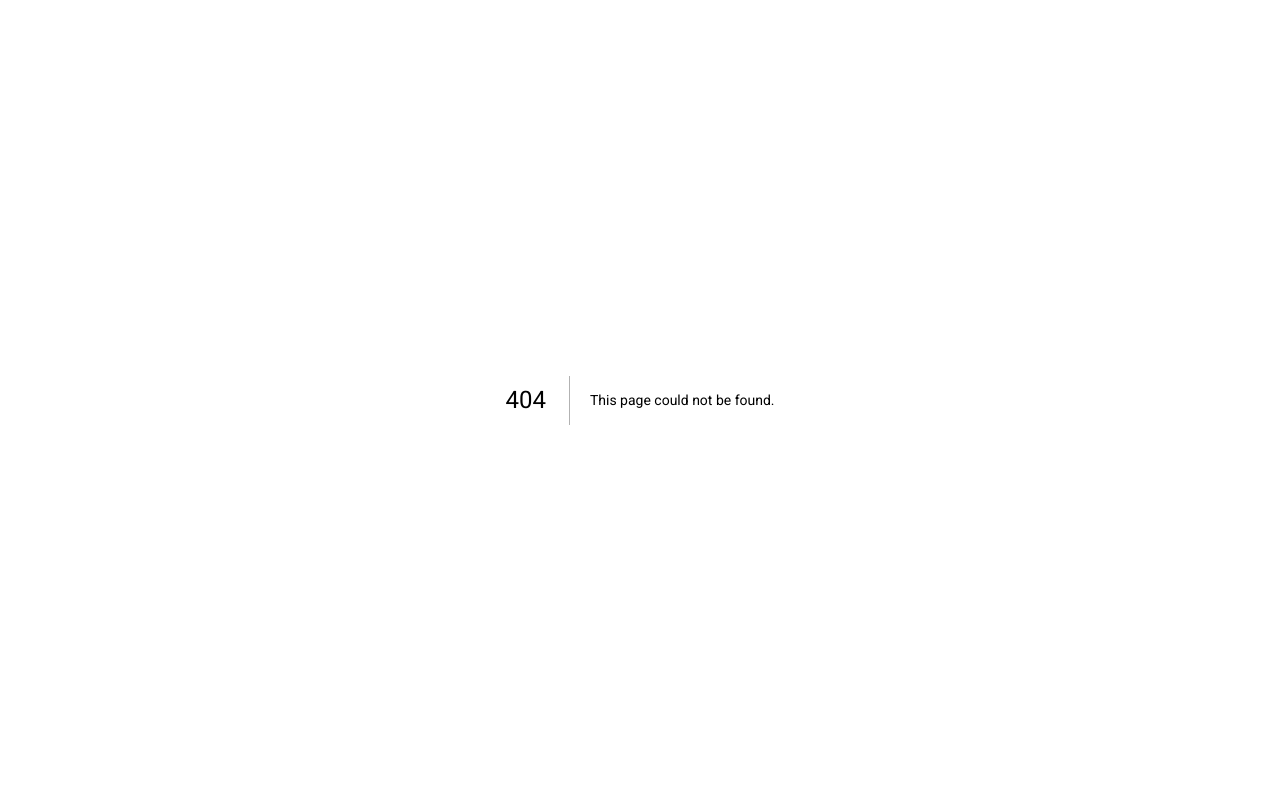
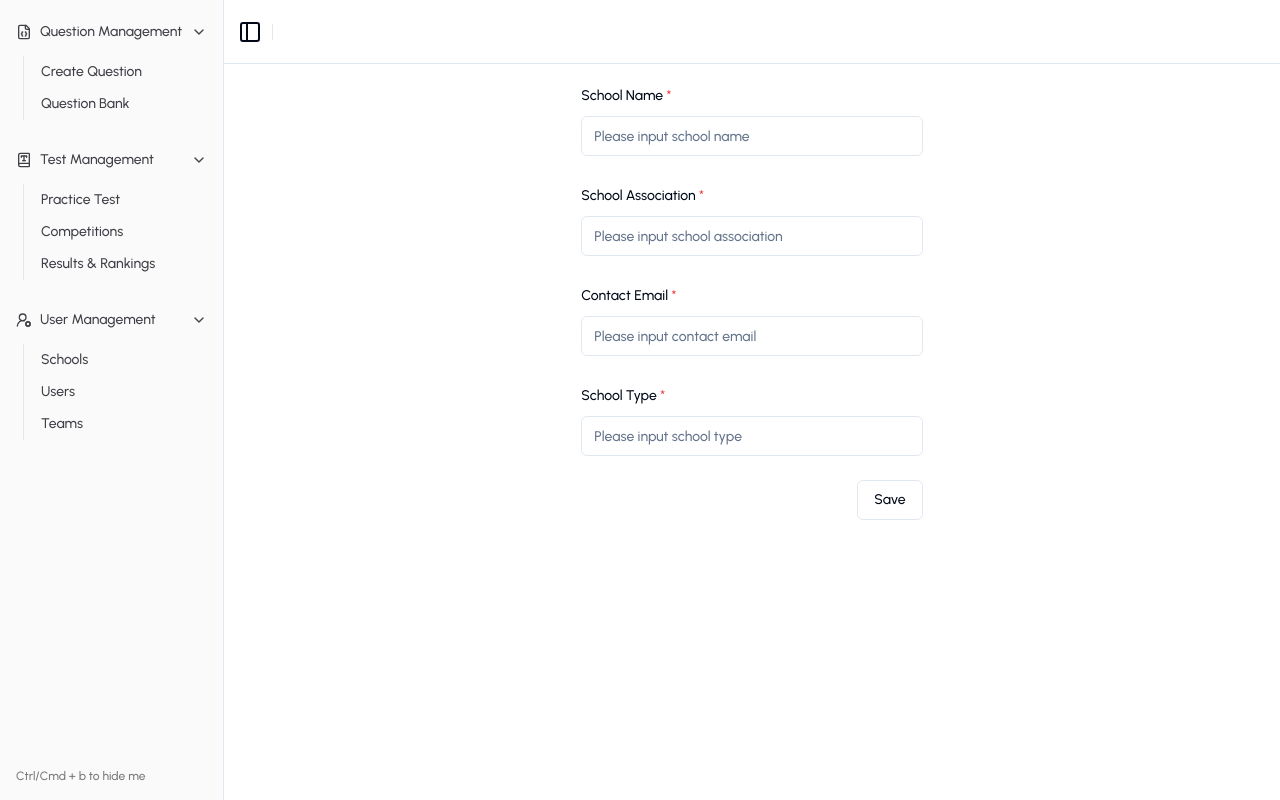
Before and after one commit to codersforcauses/wajo, a Next.js app in the folder client/: page /user/school in a window 1280 px wide. Before the commit this address had no page. Built offline with nearby package versions, Linux system fonts and the light colour scheme.

Commit message:
add school edit

```diff
--- /dev/null
+++ b/client/src/pages/user/school.tsx
@@ -0,0 +1,150 @@
+import { zodResolver } from "@hookform/resolvers/zod";
+import React, { useEffect, useState } from "react";
+import { useForm } from "react-hook-form";
+import { z } from "zod";
+
+import SidebarLayout from "@/components/sidebar-layout";
+import { Button } from "@/components/ui/button";
+import {
+  Form,
+  FormControl,
+  FormDescription,
+  FormField,
+  FormItem,
+  FormLabel,
+  FormMessage,
+} from "@/components/ui/form";
+import { Input } from "@/components/ui/input";
+import {
+  Select,
+  SelectContent,
+  SelectItem,
+  SelectTrigger,
+  SelectValue,
+} from "@/components/ui/select";
+import { Textarea } from "@/components/ui/textarea";
+import { useFetchData } from "@/hooks/use-fetch-data";
+
+// Define the Zod schema for validation
+const formSchema = z.object({
+  schoolName: z.string().min(1, "School Name is required"),
+  schoolAssociation: z.string().min(1, "School Association is required"),
+  contactEmail: z.string().email("Invalid email address"),
+  schoolType: z.string().min(1, "School type is required"),
+});
+
+type FormValues = z.infer<typeof formSchema>;
+
+const Index = () => {
+  const form = useForm<FormValues>({
+    resolver: zodResolver(formSchema), // Integrate zod validation
+    defaultValues: {
+      schoolName: "",
+      schoolAssociation: "",
+      contactEmail: "",
+      schoolType: "",
+    },
+  });
+
+  const onSubmit = (data: FormValues) => {
+    // Handle form submission
+    // submit data to the server
+    //[TODO]: Implement form submission logic
+
+    console.log("Form Data:", data);
+    alert(JSON.stringify(data, null, 2));
+  };
+  return (
+    <div className="m-4 space-y-4">
+      <div className="flex justify-center">
+        <Form {...form}>
+          <form
+            onSubmit={form.handleSubmit(onSubmit)}
+            className="w-1/3 space-y-6"
+          >
+            {/* Question Name */}
+            <FormField
+              name="schoolName"
+              control={form.control}
+              render={({ field }) => (
+                <FormItem>
+                  <FormLabel>
+                    School Name <span className="text-red-500">*</span>
+                  </FormLabel>
+                  <FormControl>
+                    <Input placeholder="Please input school name" {...field} />
+                  </FormControl>
+                  <FormMessage />
+                </FormItem>
+              )}
+            />
+
+            <FormField
+              name="schoolAssociation"
+              control={form.control}
+              render={({ field }) => (
+                <FormItem>
+                  <FormLabel>
+                    School Association <span className="text-red-500">*</span>
+                  </FormLabel>
+                  <FormControl>
+                    <Input
+                      placeholder="Please input school association"
+                      {...field}
+                    />
+                  </FormControl>
+                  <FormMessage />
+                </FormItem>
+              )}
+            />
+            <FormField
+              name="contactEmail"
+              control={form.control}
+              render={({ field }) => (
+                <FormItem>
+                  <FormLabel>
+                    Contact Email <span className="text-red-500">*</span>
+                  </FormLabel>
+                  <FormControl>
+                    <Input
+                      placeholder="Please input contact email"
+                      {...field}
+                    />
+                  </FormControl>
+                  <FormMessage />
+                </FormItem>
+              )}
+            />
+            <FormField
+              name="schoolType"
+              control={form.control}
+              render={({ field }) => (
+                <FormItem>
+                  <FormLabel>
+                    School Type <span className="text-red-500">*</span>
+                  </FormLabel>
+                  <FormControl>
+                    <Input placeholder="Please input school type" {...field} />
+                  </FormControl>
+                  <FormMessage />
+                </FormItem>
+              )}
+            />
+            {/* Question */}
+            <div className="flex justify-end gap-4">
+              <Button type="submit" variant={"outline"}>
+                Save
+              </Button>
+            </div>
+          </form>
+        </Form>
+      </div>
+    </div>
+  );
+};
+
+Index.getLayout = function getLayout(page: React.ReactElement) {
+  return <SidebarLayout role="admin">{page}</SidebarLayout>;
+};
+
+export default Index;
```
